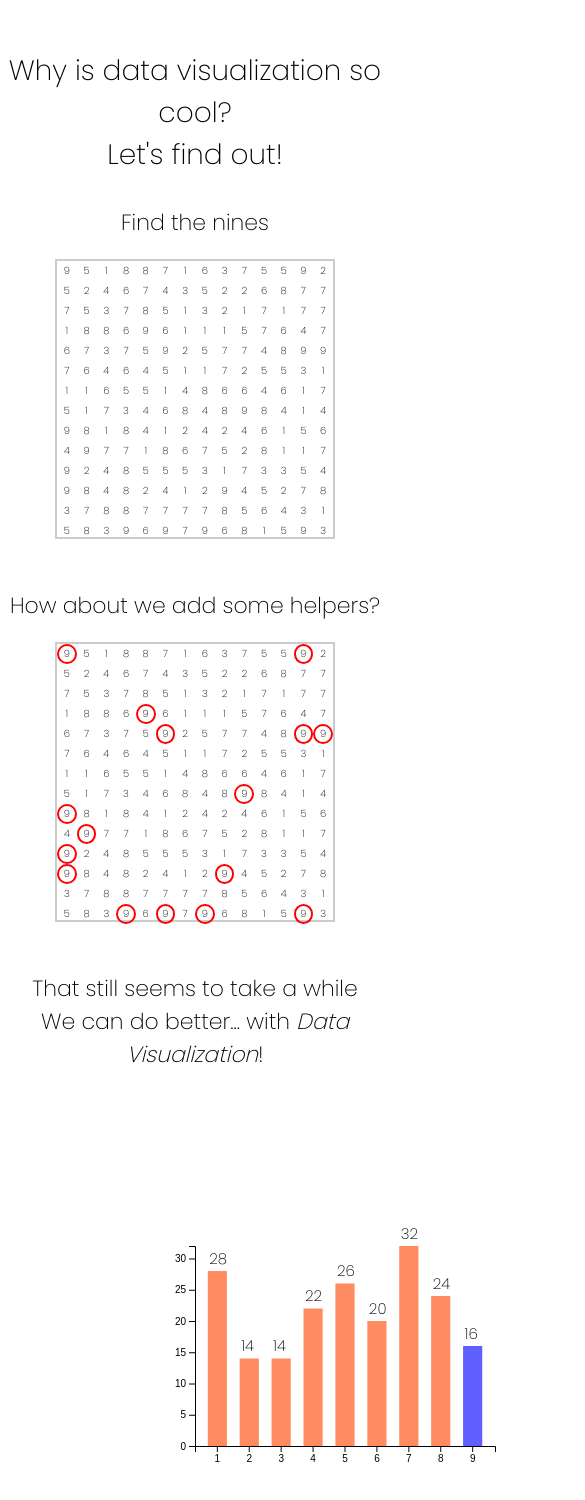
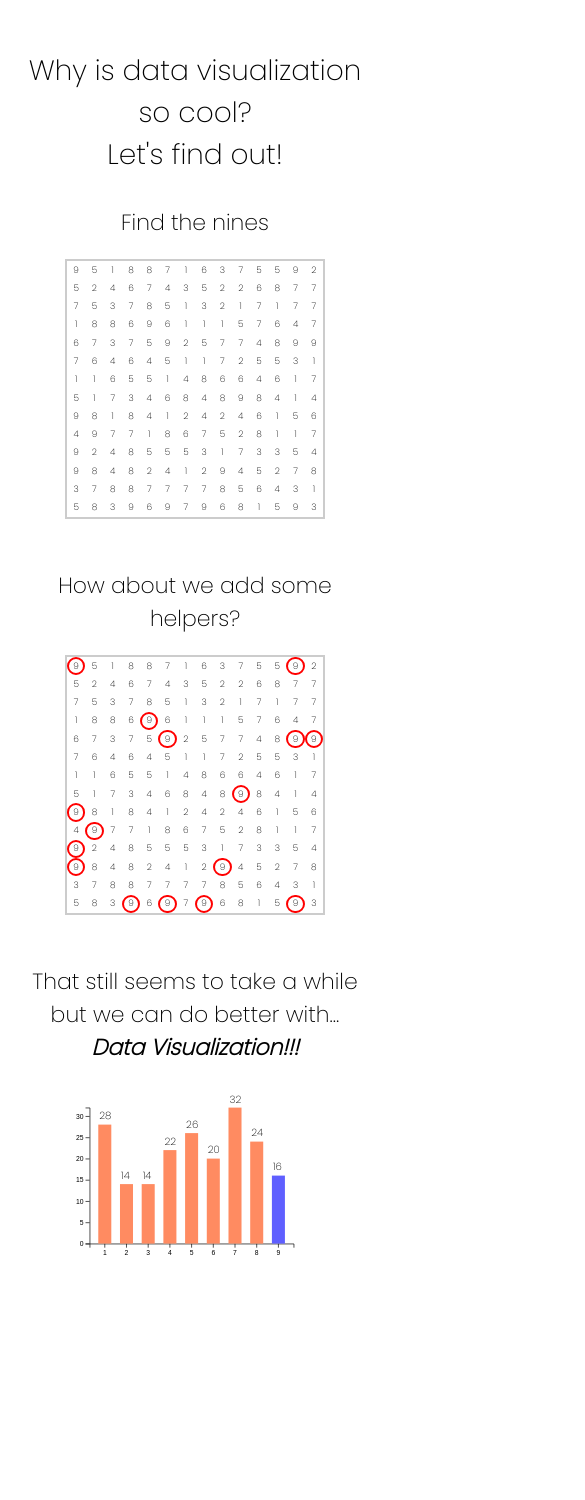
Before and after one commit to imbrikis/find-the-nines, a React (Create React App) app: page / in a window 390 px wide. Shown: the top 1500 px of the page, 585 px wide, since content can reach past the window. After the commit the page ends 1389 px from the top, so only its background shows below. Built offline with nearby package versions, Linux system fonts and the light colour scheme.

Commit message:
basic functionality

```diff
--- a/src/App.js
+++ b/src/App.js
@@ -16,8 +16,9 @@ const App = () => {
       <NumGrid numArr={numArr} circleTheNines />
       <h2 className='mt-12'>That still seems to take a while</h2>
       <h2 className='mb-6'>
-        We can do better... with{' '}
-        <span className='i-400'>Data Visualization</span>!
+        but we can do better with...
+        <br />
+        <span className='i-400'>Data Visualization!!!</span>
       </h2>
       <NumGraph data={data} />
     </div>
--- a/src/css/NumGraph.css
+++ b/src/css/NumGraph.css
@@ -19,8 +19,14 @@
   fill: rgb(95, 95, 255);
 }
 
+@media (max-width: 600px) {
+  .num-graph {
+    height: 25rem;
+  }
+}
+
 @media (max-width: 400px) {
   .num-graph {
-    transform: scale(0.5);
+    height: 17rem;
   }
 }
--- a/src/css/NumGrid.css
+++ b/src/css/NumGrid.css
@@ -19,12 +19,22 @@
   border: 2px solid red;
 }
 
+@media (max-width: 600px) {
+  .num-grid-wrapper {
+    width: 38rem;
+    height: 38rem;
+  }
+  .num-item {
+    font-size: 1.2rem;
+  }
+}
+
 @media (max-width: 400px) {
   .num-grid-wrapper {
-    width: 28rem;
-    height: 28rem;
+    width: 26rem;
+    height: 26rem;
   }
   .num-item {
-    font-size: 1rem;
+    font-size: 0.9rem;
   }
 }
--- a/src/css/main.css
+++ b/src/css/main.css
@@ -74,10 +74,19 @@ h2 {
 
 .i-400 {
   font-style: italic;
-  font-weight: 400;
+  font-weight: 600;
+}
+
+@media (max-width: 600px) {
+  .app-container {
+    padding: 0 1rem;
+  }
 }
 
 @media (max-width: 400px) {
+  .app-container {
+    padding: 0 1rem;
+  }
   h1 {
     font-size: 2.8rem;
   }
```
Also changed, not shown: src/components/NumRandomizer.js (added, +36 -0 lines).
